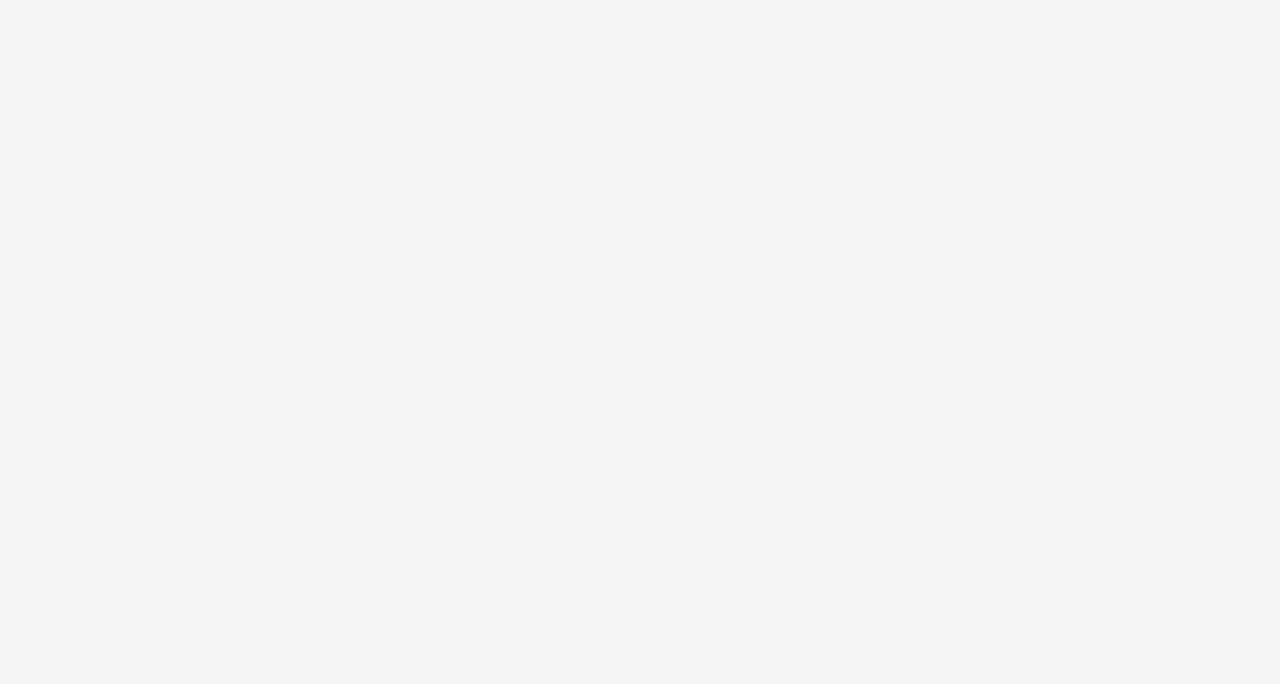
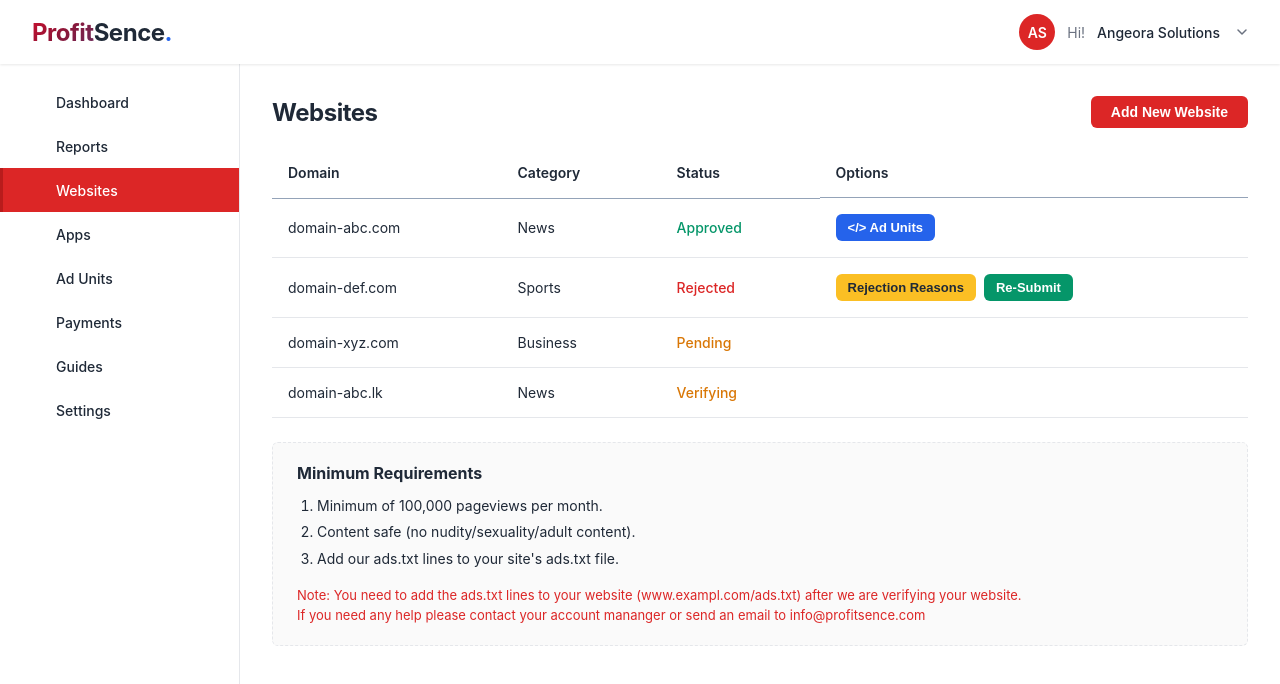
Before and after one commit to TharukaSenevirathne/profitsence-publisher-dashboard, an Angular app in the folder frontend/: page /websites in a window 1280 px wide. Before the commit this address led to /. Shown: the top 684 px of the page. Built offline with nearby package versions, Linux system fonts and the light colour scheme.

Commit message:
feat: add websites component and update routing

```diff
--- a/frontend/src/app/app.routes.ts
+++ b/frontend/src/app/app.routes.ts
@@ -3,6 +3,7 @@ import { LayoutComponent } from './layout/layout.component';
 import { DashboardComponent } from './dashboard/dashboard.component';
 import { PaymentsComponent } from './payments/payments.component';
 import { ReportsComponent } from './reports/reports.component';
+import { WebsitesComponent } from './websites/websites.component';
 
 export const routes: Routes = [
   {
@@ -23,6 +24,10 @@ export const routes: Routes = [
         component: ReportsComponent
       },
       {
+        path: 'websites',
+        component: WebsitesComponent
+      },
+      {
         path: 'payments',
         component: PaymentsComponent
       }
--- /dev/null
+++ b/frontend/src/app/websites/websites.component.html
@@ -0,0 +1,54 @@
+<div class="websites-container">
+  <div class="page-header">
+    <h1 class="page-title">Websites</h1>
+    <button type="button" class="btn-add-website" (click)="addNewWebsite()">
+      Add New Website
+    </button>
+  </div>
+
+  <div class="table-wrapper">
+    <table class="websites-table">
+      <thead>
+        <tr>
+          <th class="col-domain">Domain</th>
+          <th class="col-category">Category</th>
+          <th class="col-status">Status</th>
+          <th class="col-options">Options</th>
+        </tr>
+      </thead>
+      <tbody>
+        <tr *ngFor="let site of websites">
+          <td class="col-domain">{{ site.domain }}</td>
+          <td class="col-category">{{ site.category }}</td>
+          <td class="col-status">
+            <span class="status-badge status-{{ site.status }}">
+              {{ site.status === 'approved' ? 'Approved' : site.status === 'rejected' ? 'Rejected' : site.status === 'pending' ? 'Pending' : 'Verifying' }}
+            </span>
+          </td>
+          <td class="col-options">
+            <ng-container *ngIf="site.status === 'approved'">
+              <button type="button" class="btn btn-ad-units" (click)="openAdUnits()">&lt;/&gt; Ad Units</button>
+            </ng-container>
+            <ng-container *ngIf="site.status === 'rejected'">
+              <button type="button" class="btn btn-rejection" (click)="showRejectionReasons()">Rejection Reasons</button>
+              <button type="button" class="btn btn-resubmit" (click)="resubmit()">Re-Submit</button>
+            </ng-container>
+          </td>
+        </tr>
+      </tbody>
+    </table>
+  </div>
+
+  <section class="minimum-requirements">
+    <h2 class="requirements-title">Minimum Requirements</h2>
+    <ol class="requirements-list">
+      <li>Minimum of 100,000 pageviews per month.</li>
+      <li>Content safe (no nudity/sexuality/adult content).</li>
+      <li>Add our ads.txt lines to your site's ads.txt file.</li>
+    </ol>
+    <p class="requirements-note">
+      Note: You need to add the ads.txt lines to your website (www.exampl.com/ads.txt) after we are verifying your website.<br>
+      If you need any help please contact your account mananger or send an email to info&#64;profitsence.com
+    </p>
+  </section>
+</div>
--- /dev/null
+++ b/frontend/src/app/websites/websites.component.scss
@@ -0,0 +1,180 @@
+.websites-container {
+  max-width: 100%;
+  font-family: -apple-system, BlinkMacSystemFont, 'Segoe UI', Roboto, 'Helvetica Neue', Arial, sans-serif;
+}
+
+.page-header {
+  display: flex;
+  justify-content: space-between;
+  align-items: center;
+  margin-bottom: 1.5rem;
+  flex-wrap: wrap;
+  gap: 1rem;
+}
+
+.page-title {
+  font-size: 1.5rem;
+  font-weight: 700;
+  color: var(--text-dark);
+  margin: 0;
+  letter-spacing: -0.02em;
+}
+
+.btn-add-website {
+  background-color: var(--primary-red);
+  color: white;
+  border: none;
+  padding: 0.5rem 1.25rem;
+  font-size: 0.875rem;
+  font-weight: 600;
+  border-radius: 6px;
+  cursor: pointer;
+  transition: background-color 0.2s;
+
+  &:hover {
+    background-color: #b91c1c;
+  }
+}
+
+.table-wrapper {
+  background-color: var(--white);
+  overflow: hidden;
+  margin-bottom: 1.5rem;
+  border-bottom: 1px solid var(--border-gray);
+}
+
+.websites-table {
+  width: 100%;
+  border-collapse: collapse;
+
+  thead {
+    th {
+      padding: 0.75rem 1rem 1rem;
+      font-size: 0.875rem;
+      font-weight: 600;
+      color: var(--text-dark);
+      border-bottom: 1px solid #94a3b8;
+      background: none;
+      text-align: left;
+    }
+  }
+
+  tbody {
+    tr {
+      border-bottom: 1px solid var(--border-gray);
+
+      &:last-child {
+        border-bottom: none;
+      }
+    }
+
+    td {
+      padding: 1rem;
+      font-size: 0.875rem;
+      color: var(--text-dark);
+    }
+  }
+
+  .col-domain {
+    min-width: 140px;
+  }
+
+  .col-category {
+    min-width: 100px;
+  }
+
+  .col-status {
+    min-width: 100px;
+  }
+
+  .col-options {
+    min-width: 200px;
+  }
+}
+
+.status-badge {
+  display: inline-block;
+  font-weight: 500;
+
+  &.status-approved {
+    color: #059669;
+  }
+
+  &.status-rejected {
+    color: #dc2626;
+  }
+
+  &.status-pending,
+  &.status-verifying {
+    color: #d97706;
+  }
+}
+
+.col-options {
+  display: flex;
+  flex-wrap: wrap;
+  gap: 0.5rem;
+  align-items: center;
+}
+
+.btn {
+  border: none;
+  padding: 0.375rem 0.75rem;
+  font-size: 0.8125rem;
+  font-weight: 600;
+  border-radius: 6px;
+  cursor: pointer;
+  transition: opacity 0.2s;
+
+  &:hover {
+    opacity: 0.9;
+  }
+}
+
+.btn-ad-units {
+  background-color: #2563eb;
+  color: white;
+}
+
+.btn-rejection {
+  background-color: #fbbf24;
+  color: #1f2937;
+}
+
+.btn-resubmit {
+  background-color: #059669;
+  color: white;
+}
+
+.minimum-requirements {
+  border: 1px dashed var(--border-gray);
+  border-radius: 6px;
+  padding: 1.25rem 1.5rem;
+  background-color: #fafafa;
+}
+
+.requirements-title {
+  font-size: 1rem;
+  font-weight: 700;
+  color: var(--text-dark);
+  margin: 0 0 0.75rem 0;
+}
+
+.requirements-list {
+  font-size: 0.875rem;
+  color: var(--text-dark);
+  margin: 0 0 1rem 0;
+  padding-left: 1.25rem;
+  line-height: 1.6;
+
+  li {
+    margin-bottom: 0.25rem;
+  }
+}
+
+.requirements-note {
+  font-size: 0.8125rem;
+  color: var(--primary-red);
+  margin: 0;
+  line-height: 1.5;
+}
--- /dev/null
+++ b/frontend/src/app/websites/websites.component.ts
@@ -0,0 +1,42 @@
+import { Component } from '@angular/core';
+import { CommonModule } from '@angular/common';
+
+export type WebsiteStatus = 'approved' | 'rejected' | 'pending' | 'verifying';
+
+export interface WebsiteRow {
+  domain: string;
+  category: string;
+  status: WebsiteStatus;
+}
+
+@Component({
+  selector: 'app-websites',
+  standalone: true,
+  imports: [CommonModule],
+  templateUrl: './websites.component.html',
+  styleUrl: './websites.component.scss'
+})
+export class WebsitesComponent {
+  websites: WebsiteRow[] = [
+    { domain: 'domain-abc.com', category: 'News', status: 'approved' },
+    { domain: 'domain-def.com', category: 'Sports', status: 'rejected' },
+    { domain: 'domain-xyz.com', category: 'Business', status: 'pending' },
+    { domain: 'domain-abc.lk', category: 'News', status: 'verifying' }
+  ];
+
+  addNewWebsite(): void {
+    // Placeholder for add website action
+  }
+
+  openAdUnits(): void {
+    // Placeholder for Ad Units action
+  }
+
+  showRejectionReasons(): void {
+    // Placeholder for Rejection Reasons
+  }
+
+  resubmit(): void {
+    // Placeholder for Re-Submit
+  }
+}
```
